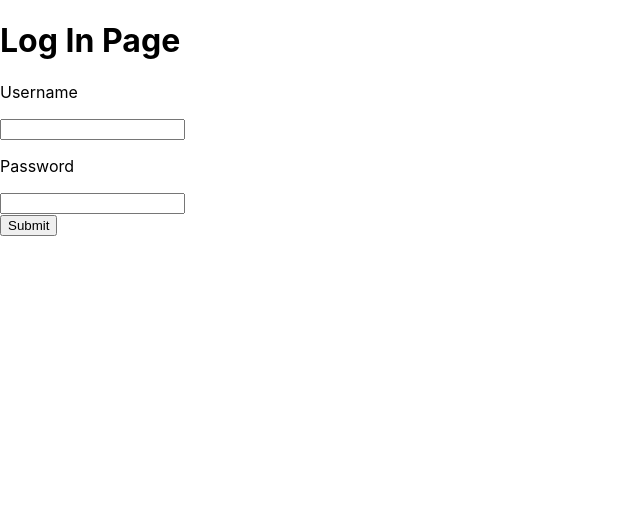
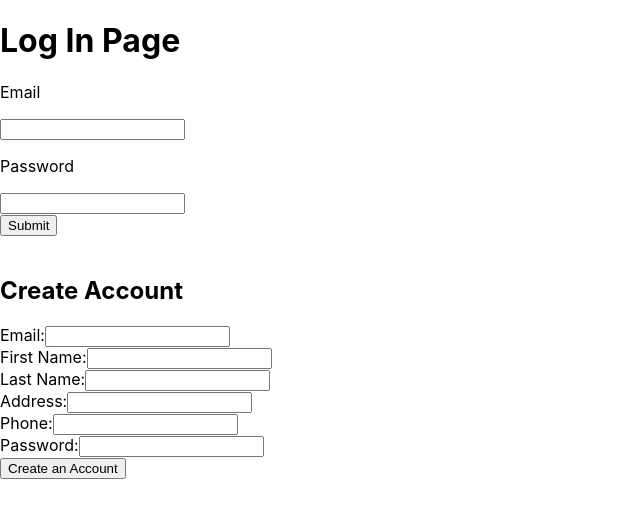
Before and after one commit to rcvalenteai/groceryprep-web-db, a React (Create React App) app: page /searchrecipe in a window 1280 px wide. Shown: the top 518 px of the page, without its empty margins (0-640 px from the left). Built offline with nearby package versions, Linux system fonts and the light colour scheme.

Commit message:
Fix bugs, add create user ability

```diff
--- a/src/components/NavBar.js
+++ b/src/components/NavBar.js
@@ -11,7 +11,7 @@ class NavBar extends React.Component {
                         <tr>
                             <td><Link to={"/"} className='navBarLink'>Home</Link></td>
                             <td><Link to={"/groceries"} className='navBarLink'>Groceries</Link></td>
-                            <td><Link to={"/searchrecipe"} className='navBarLink'>Search</Link></td>
+                            <td><Link to={"/searchrecipe"} className='navBarLink'>Recipes</Link></td>
                             <td><Link to={"/searchingredients"} className='navBarLink'>Ingredients</Link></td>
                             <td><Link to={"/searchmealplans"} className='navBarLink'>Meal Plans</Link></td>
                             <td><Link to={"/group"} className='navBarLink'>Group</Link></td>
--- a/src/pages/CreatorMealPlan.js
+++ b/src/pages/CreatorMealPlan.js
@@ -10,9 +10,9 @@ class CreatorMealPlan extends React.Component {
         super(props);
         this.state = {
             creator: null,
-            currentMealPlan: null,
+            currentMealPlan: {},
             userMealPlans: [],
-            currentRecipe: null,
+            currentRecipe: {},
             userRecipes: [],
             mealPlanRecipes: [],
             newMealPlanName: "",
@@ -44,24 +44,29 @@ class CreatorMealPlan extends React.Component {
             let mealplanlist_data = await fetch(get_mealplanlist_url)
             let mealplanlist_data_obj = await mealplanlist_data.json()
 
-            let get_mealplan_url = "https://lkt9ygcr5g.execute-api.us-east-2.amazonaws.com/beta/";
-            get_mealplan_url += mealplanlist_data_obj.items[0].location
-            let mealplan_data = await fetch(get_mealplan_url)
-            let mealplan_data_obj = await mealplan_data.json()
-
             let get_recipelist_url = "https://lkt9ygcr5g.execute-api.us-east-2.amazonaws.com/beta/creator/recipe/";
             get_recipelist_url += sessionState.userUrl
             let recipelist_data = await fetch(get_recipelist_url)
             let recipelist_data_obj = await recipelist_data.json()
-
             this.setState({
-                currentMealPlan: mealplanlist_data_obj.items[0],
-                userMealPlans: mealplanlist_data_obj.items,
                 currentRecipe: recipelist_data_obj.items[0],
                 userRecipes: recipelist_data_obj.items,
-                mealPlanRecipes: mealplan_data_obj.body.recipes.items,
                 creator: creator_data_obj
             })
+            if (mealplanlist_data_obj.items.length > 0) {
+                let get_mealplan_url = "https://lkt9ygcr5g.execute-api.us-east-2.amazonaws.com/beta/";
+                get_mealplan_url += mealplanlist_data_obj.items[0].location
+                let mealplan_data = await fetch(get_mealplan_url)
+                let mealplan_data_obj = await mealplan_data.json()
+
+                this.setState({
+                    currentMealPlan: mealplanlist_data_obj.items[0],
+                    userMealPlans: mealplanlist_data_obj.items,
+                    mealPlanRecipes: mealplan_data_obj.body.recipes.items,
+                    creator: creator_data_obj,
+                })
+
+            }
         }
     }
 
--- a/src/pages/Groceries.js
+++ b/src/pages/Groceries.js
@@ -39,6 +39,10 @@ class Groceries extends React.Component {
         get_user_groups_url += sessionState.userUrl
         let group_data = await fetch(get_user_groups_url)
         let user_group_data = await group_data.json()
+        this.setState({
+            userGroups: user_group_data.items
+        })
+        if (sessionState.groupUrl != "group?groupId=None") {
             let get_recipes_url = "https://lkt9ygcr5g.execute-api.us-east-2.amazonaws.com/beta/order/";
             get_recipes_url += sessionState.groupUrl
             let data = await fetch(get_recipes_url)
@@ -71,7 +75,11 @@ class Groceries extends React.Component {
                     openOrder: false
                 })
             }
-
+        } else {
+            this.setState({
+                loading: false
+            })
+        }
     }
 
     fetchGroupOrder = async () => {
@@ -259,11 +267,17 @@ class Groceries extends React.Component {
                     {ingredientList}
                 </div>
             )
-        } else {
+        } else if (Object.keys(this.state.currentGroup).length !== 0) {
             orderDisplay = (
                 <div>
                     <h2>Open an Order!</h2>
                     <button onClick={e => this.handleOpenOrder(e)}>Open</button>
+                </div>
+            )
+        } else {
+            orderDisplay = (
+                <div>
+                    <h2>Join an Order Group!</h2>
                 </div>
             )
         }
--- a/src/pages/Login.js
+++ b/src/pages/Login.js
@@ -17,9 +17,36 @@ async function fetchLogin(credientials) {
     }).then(response => response.json())
 }
 
+async function createUser(info) {
+    let login_url = "https://lkt9ygcr5g.execute-api.us-east-2.amazonaws.com/beta/user";
+    return fetch(login_url, {
+        //mode: 'no-cors',
+        method: 'POST',
+        body: JSON.stringify({
+            email: info.createEmail,
+            firstName: info.createFirstName,
+            lastName: info.createLastName,
+            address: info.createAddress,
+            phone: info.createPhone,
+            password: info.createPassword
+        }),
+        headers: {
+            'Accept': 'application/json',
+            'Content-Type': 'application/json'
+        }
+    }).then(response => response.json())
+}
+
 export default function Login({setToken}) {
     const [email, setEmail] = useState();
     const [password, setPassword] = useState();
+
+    const [createFirstName, setCreateFirstName] = useState();
+    const [createLastName, setCreateLastName] = useState();
+    const [createEmail, setCreateEmail] = useState();
+    const [createAddress, setCreateAddress] = useState();
+    const [createPhone, setCreatePhone] = useState();
+    const [createPassword, setCreatePassword] = useState();
 
     const handleSubmit = async event => {
         event.preventDefault()
@@ -33,21 +60,68 @@ export default function Login({setToken}) {
         }
     }
 
+    const handleCreateUser = async event => {
+        event.preventDefault()
+        await createUser({
+            createEmail,
+            createFirstName,
+            createLastName,
+            createAddress,
+            createPhone,
+            createPassword
+        });
+    }
+
     return (
         <div>
             <h1>Log In Page</h1>
             <form onSubmit={e => handleSubmit(e)}>
                 <label>
-                    <p>Username</p>
-                    <input type="text" onChange={e => setEmail(e.target.value)}/>
+                    <p>Email</p>
+                    <input type="text" value={email} onChange={e => setEmail(e.target.value)}/>
                 </label>
                 <label>
                     <p>Password</p>
-                    <input type="password" onChange={e => setPassword(e.target.value)}/>
+                    <input type="password" value={password} onChange={e => setPassword(e.target.value)}/>
                 </label>
                 <div>
                     <button type="submit">Submit</button>
                 </div>
+            </form>
+            <br />
+            <h2>Create Account</h2>
+            <form onSubmit={e => handleCreateUser(e)}>
+                <label>
+                    Email:
+                    <input type="text" onChange={e => setCreateEmail(e.target.value)}/>
+                </label>
+                <br/>
+                <label>
+                    First Name:
+                    <input type="text" onChange={e => setCreateFirstName(e.target.value)}/>
+                </label>
+                <br/>
+                <label>
+                    Last Name:
+                    <input type="text" onChange={e => setCreateLastName(e.target.value)}/>
+                </label>
+                <br/>
+                <label>
+                    Address:
+                    <input type="text" onChange={e => setCreateAddress(e.target.value)}/>
+                </label>
+                <br/>
+                <label>
+                    Phone:
+                    <input type="text" onChange={e => setCreatePhone(e.target.value)}/>
+                </label>
+                <br/>
+                <label>
+                    Password:
+                    <input type="password" onChange={e => setCreatePassword(e.target.value)}/>
+                </label>
+                <br/>
+                <input type="submit" value="Create an Account"/>
             </form>
         </div>
     )
--- a/src/pages/SearchRecipe.js
+++ b/src/pages/SearchRecipe.js
@@ -42,6 +42,7 @@ class SearchRecipe extends React.Component {
         let sessionStateString = sessionStorage.getItem('token')
         let sessionState = JSON.parse(sessionStateString)
 
+        if (sessionState.groupUrl != "group?groupId=None") {
             let get_user_groups_url = "https://lkt9ygcr5g.execute-api.us-east-2.amazonaws.com/beta/group/";
             get_user_groups_url += sessionState.userUrl
             let data = await fetch(get_user_groups_url)
@@ -52,6 +53,7 @@ class SearchRecipe extends React.Component {
                 currentGroup: currentGroup,
                 userGroups: user_groupsData.items,
             })
+        }
     }
 
     fetchSearchRecipes = async () => {
```
Also changed, not shown: src/pages/CreatorRecipe.js (+24 -14 lines). Lines whose indentation alone changed are shown as unchanged.
